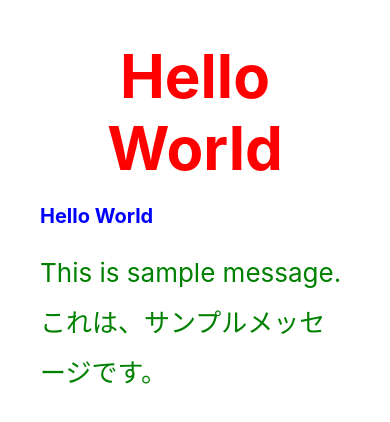
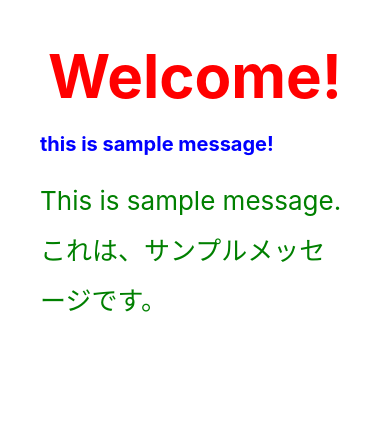
Before and after one commit to ryuzo111/react-native-study, a React Native app: screen / in a window 390 px wide. Shown: the top 422 px of the page. Built offline with nearby package versions, Linux system fonts and the light colour scheme.

Commit message:
constructを勉強

```diff
--- a/App.js
+++ b/App.js
@@ -1,129 +1,24 @@
-/**
- * Sample React Native App
- * https://github.com/facebook/react-native
- *
- * @format
- * @flow strict-local
- */
-
-// import React from 'react';
-// import type {Node} from 'react';
-// import {
-//   SafeAreaView,
-//   ScrollView,
-//   StatusBar,
-//   StyleSheet,
-//   Text,
-//   useColorScheme,
-//   View,
-// } from 'react-native';
-
-// import {
-//   Colors,
-//   DebugInstructions,
-//   Header,
-//   LearnMoreLinks,
-//   ReloadInstructions,
-// } from 'react-native/Libraries/NewAppScreen';
-
-// const Section = ({children, title}): Node => {
-//   const isDarkMode = useColorScheme() === 'dark';
-//   return (
-//     <View style={styles.sectionContainer}>
-//       <Text
-//         style={[
-//           styles.sectionTitle,
-//           {
-//             color: isDarkMode ? Colors.white : Colors.black,
-//           },
-//         ]}>
-//         {title}
-//       </Text>
-//       <Text
-//         style={[
-//           styles.sectionDescription,
-//           {
-//             color: isDarkMode ? Colors.light : Colors.dark,
-//           },
-//         ]}>
-//         {children}
-//       </Text>
-//     </View>
-//   );
-// };
-
-// const App: () => Node = () => {
-//   const isDarkMode = useColorScheme() === 'dark';
-
-//   const backgroundStyle = {
-//     backgroundColor: isDarkMode ? Colors.darker : Colors.lighter,
-//   };
-
-//   return (
-//     <SafeAreaView style={backgroundStyle}>
-//       <StatusBar barStyle={isDarkMode ? 'light-content' : 'dark-content'} />
-//       <ScrollView
-//         contentInsetAdjustmentBehavior="automatic"
-//         style={backgroundStyle}>
-//         <Header />
-//         <View
-//           style={{
-//             backgroundColor: isDarkMode ? Colors.black : Colors.white,
-//           }}>
-//           <Section title="Step One">
-//             Edit <Text style={styles.highlight}>App.js</Text> to change this
-//             screen and then come back to see your edits.
-//           </Section>
-//           <Section title="See Your Changes">
-//             <ReloadInstructions />
-//           </Section>
-//           <Section title="Debug">
-//             <DebugInstructions />
-//           </Section>
-//           <Section title="Learn More">
-//             Read the docs to discover what to do next:
-//           </Section>
-//           <LearnMoreLinks />
-//         </View>
-//       </ScrollView>
-//     </SafeAreaView>
-//   );
-// };
-
-// const styles = StyleSheet.create({
-//   sectionContainer: {
-//     marginTop: 32,
-//     paddingHorizontal: 24,
-//   },
-//   sectionTitle: {
-//     fontSize: 24,
-//     fontWeight: '600',
-//   },
-//   sectionDescription: {
-//     marginTop: 8,
-//     fontSize: 18,
-//     fontWeight: '400',
-//   },
-//   highlight: {
-//     fontWeight: '700',
-//   },
-// });
-
-// export default App;
-
 import React,{Component} from 'react';
 import { StyleSheet, Text, View} from 'react-native';
 
+
 export default class App extends Component {
+
+  constructor(props) {
+    super(props);
+    this.title = 'Welcome!';
+    this.message = 'this is sample message!';
+  }
+
   render() {
     let message = 'Hello World';
     return (
       <View style={styles.base}>
         <Text style={styles.title}>
-          {message}
+          {this.title}
         </Text>
         <Text style={styles.subtitle}>
-          {message}
+          {this.message}
         </Text>
         <Text style={styles.message}>
           This is sample message.
```
